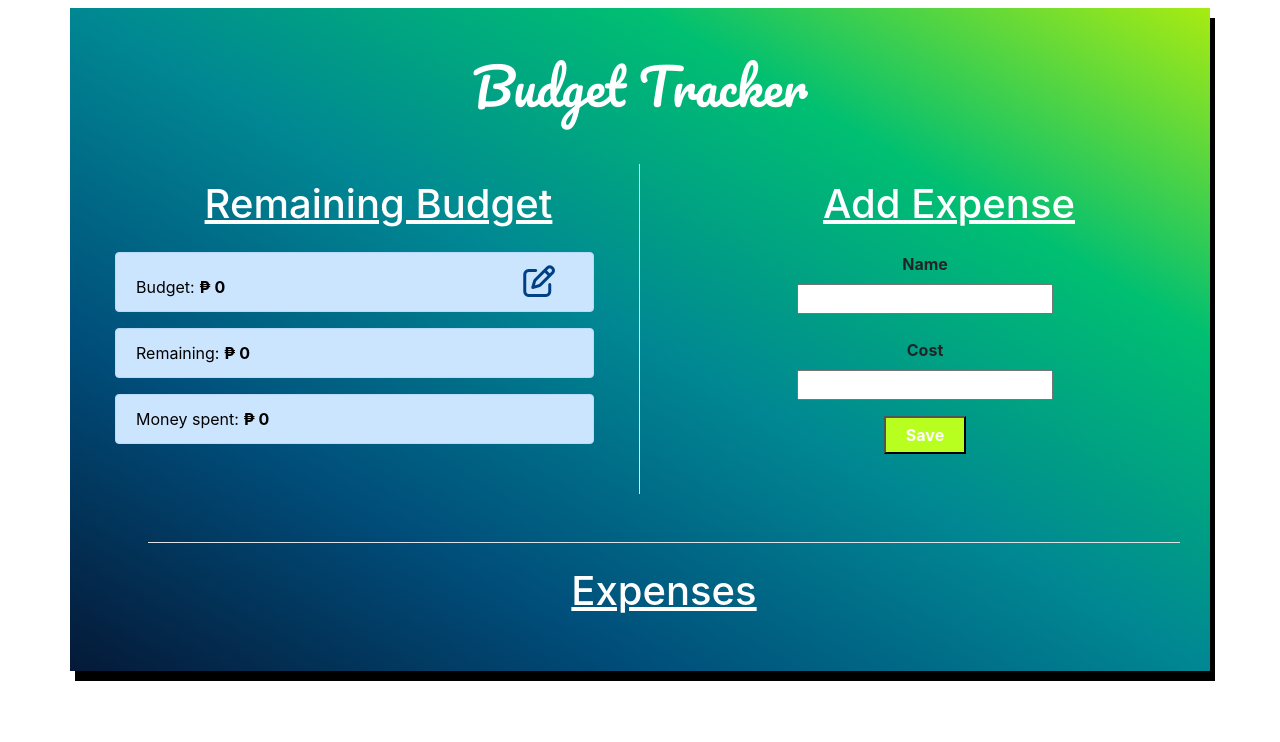
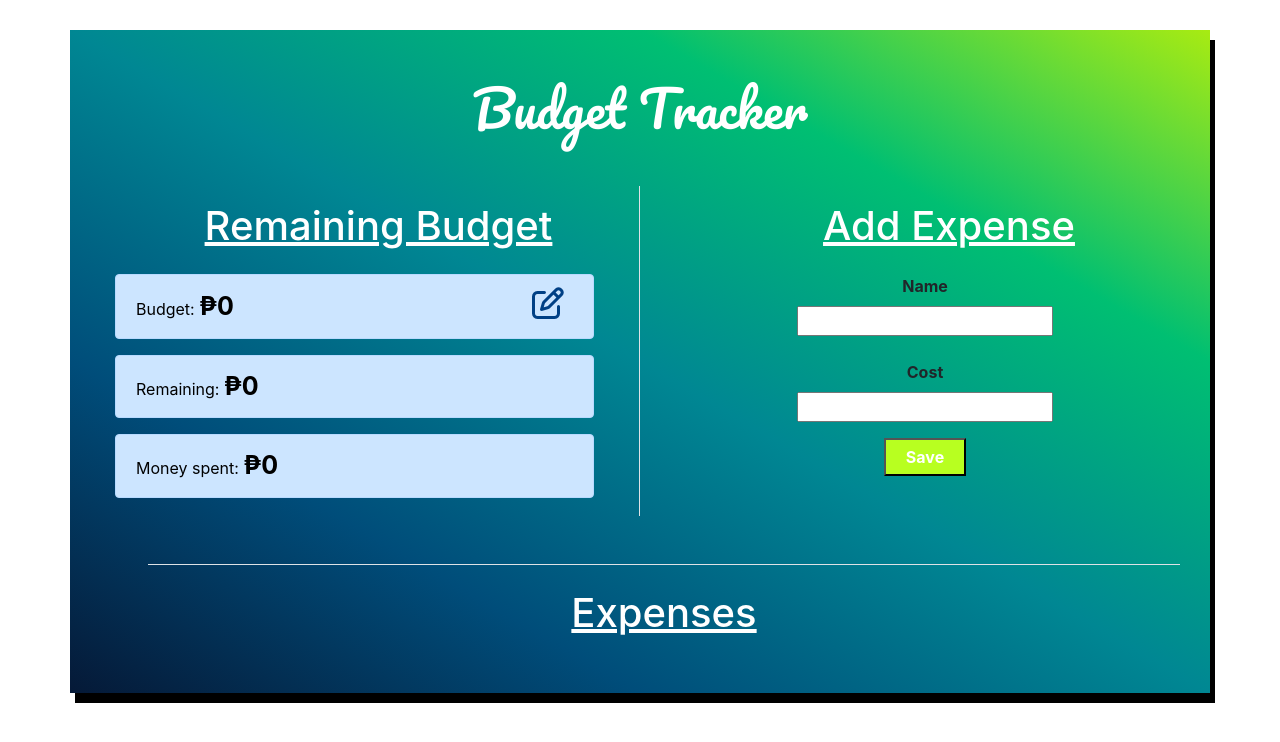
Before and after one commit to russellbanares322/budget-tracker-app, a React (Create React App) app: page / in a window 1280 px wide. Shown: the top 742 px of the page. Built offline with nearby package versions, Linux system fonts and the light colour scheme.

Commit message:
added some margins

```diff
--- a/src/App.css
+++ b/src/App.css
@@ -9,6 +9,7 @@
     #a8eb12
   );
   box-shadow: 5px 10px black;
+  margin-top: 30px;
 }
 
 input {
@@ -54,8 +55,8 @@ input {
   transform: scale(1.1);
 }
 
-.cost {
-  font-size: 15px;
+.total {
+  font-size: 25px;
 }
 
 .header_text {
--- a/src/components/AddExpense.js
+++ b/src/components/AddExpense.js
@@ -6,7 +6,6 @@ const AddExpense = () => {
   const { dispatch } = useContext(AppContext);
   const [name, setName] = useState("");
   const [cost, setCost] = useState("");
-
   const onSubmit = (event) => {
     event.preventDefault();
 
@@ -21,6 +20,7 @@ const AddExpense = () => {
       payload: expense,
     });
   };
+
   return (
     <div className="container mt-4 text-center">
       <form onSubmit={onSubmit}>
--- a/src/components/Budget.js
+++ b/src/components/Budget.js
@@ -18,6 +18,7 @@ const Budget = () => {
     });
     setIsEditing(false);
   };
+
   return (
     <div className="container">
       <div className="alert alert-primary" role="alert">
--- a/src/components/ExpenseItem.js
+++ b/src/components/ExpenseItem.js
@@ -15,7 +15,7 @@ const ExpenseItem = (props) => {
       <strong>{props.name}</strong>
       <div>
         <span className="badge badge-primary pt-2 pb-2 pl-4 pr-4">
-          <strong className="cost">₱ {props.cost}</strong>
+          <strong className="total">₱{props.cost}</strong>
         </span>
         <i
           className="fas fa-times ml-4 delete fa-2px"
--- a/src/components/ExpenseTotal.js
+++ b/src/components/ExpenseTotal.js
@@ -11,7 +11,7 @@ const ExpenseTotal = () => {
     <div className="container">
       <div className="alert alert-primary" role="alert">
         <span>
-          Money spent: <strong>₱ {totalExpenses}</strong>
+          Money spent: <strong className="total">₱{totalExpenses}</strong>
         </span>
       </div>
     </div>
--- a/src/components/Remaining.js
+++ b/src/components/Remaining.js
@@ -13,7 +13,8 @@ const Remaining = () => {
     <div className="container">
       <div className={`alert ${alertType}`}>
         <span>
-          Remaining: <strong>₱ {budget - totalExpenses}</strong>
+          Remaining:{" "}
+          <strong className="total">₱{budget - totalExpenses}</strong>
         </span>
       </div>
     </div>
--- a/src/components/ViewBudget.js
+++ b/src/components/ViewBudget.js
@@ -4,7 +4,7 @@ const ViewBudget = (props) => {
   return (
     <>
       <span>
-        Budget: <strong>₱ {props.budget}</strong>
+        Budget: <strong className="total">₱{props.budget}</strong>
       </span>
       <i
         className="far fa-edit text-right edit fa-2x fa-align-right"
--- a/src/context/AppContext.js
+++ b/src/context/AppContext.js
@@ -32,7 +32,6 @@ const initialState = {
 };
 
 export const AppContext = createContext();
-
 export const AppProvider = (props) => {
   const [state, dispatch] = useReducer(AppReducer, initialState);
 
```
